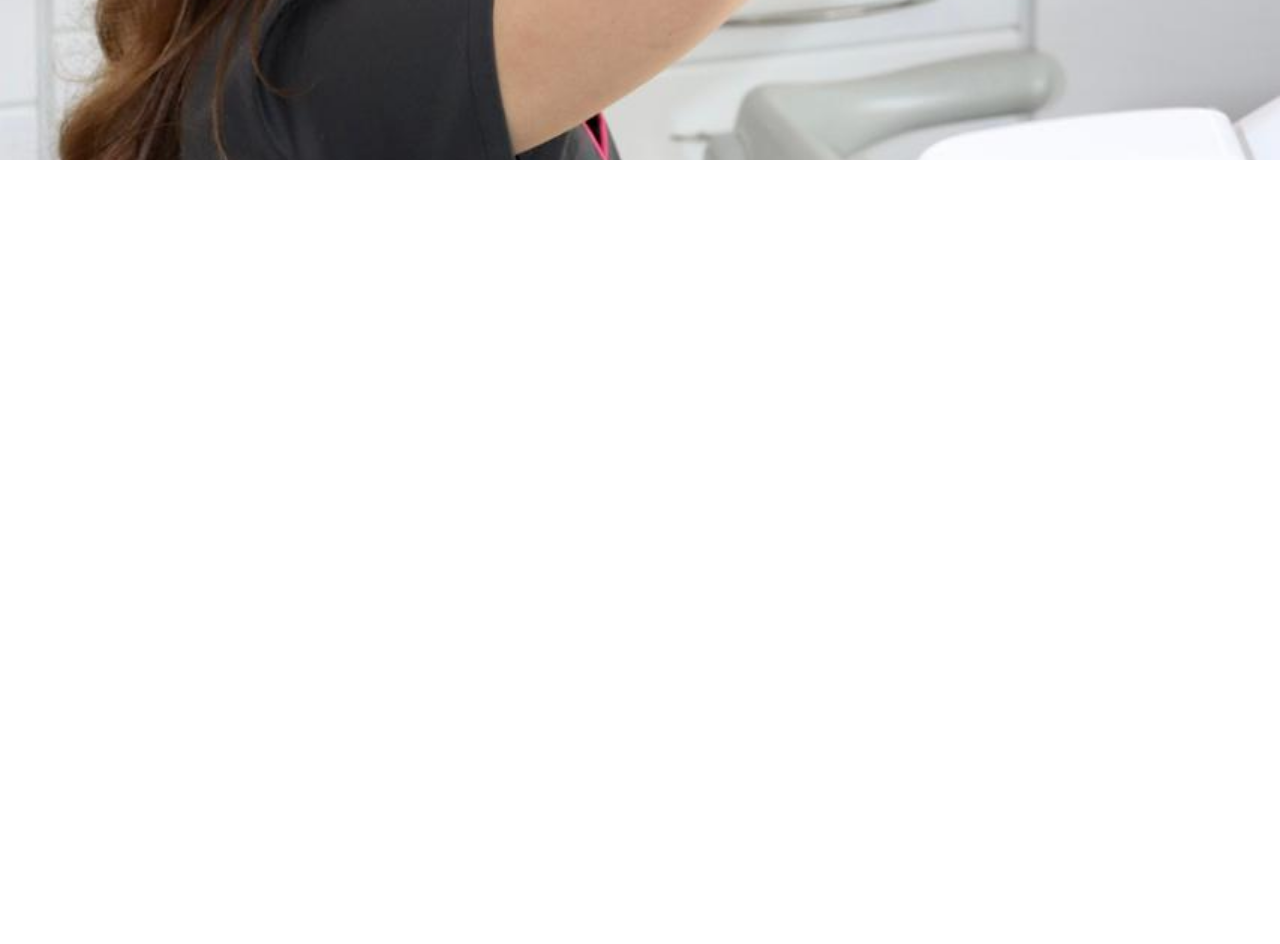
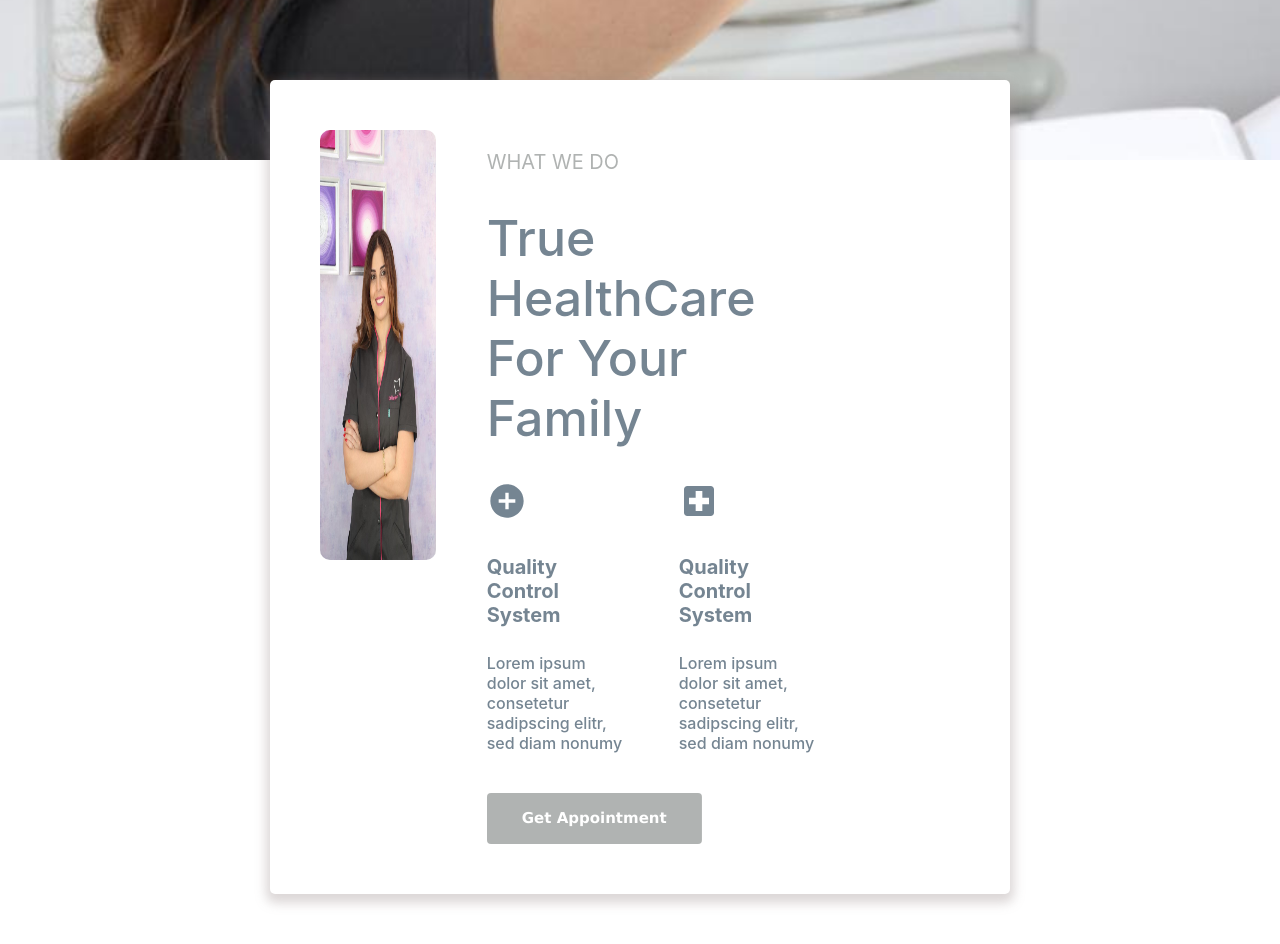
Before and after one commit to MichelNassarleb/DrHanine, a React (Create React App) app: page / in a window 1280 px wide. Shown: the part 760-1704 px from the top of the page. Before the commit the page ends 920 px from the top, so only its background shows below. Built offline with nearby package versions, Linux system fonts and the light colour scheme.

Commit message:
Added healthcare on wide screens

```diff
--- a/package.json
+++ b/package.json
@@ -3,6 +3,9 @@
   "version": "0.1.0",
   "private": true,
   "dependencies": {
+    "@emotion/react": "^11.10.5",
+    "@emotion/styled": "^11.10.5",
+    "@mui/icons-material": "^5.10.15",
     "@testing-library/jest-dom": "^5.16.5",
     "@testing-library/react": "^13.4.0",
     "@testing-library/user-event": "^13.5.0",
--- /dev/null
+++ b/src/components/healthcare/healthCare.tsx
@@ -0,0 +1,38 @@
+import React, { FC } from "react";
+import front from '../../assets/Images/front.jpeg'
+import './healthCareStyles.css'
+import AddCircleIcon from '@mui/icons-material/AddCircle';
+import { HealthCareProps } from "../../Interfaces/enum";
+import LocalHospitalIcon from '@mui/icons-material/LocalHospital';
+export const HealthCare:FC<HealthCareProps> = (props) => {
+    return (<div className="healthcare-container">
+        <div className="healthcare-items-container">
+            <div className="square-items">
+            <div className="healthcare-img-container"> <img src={front} alt='Dr-Hanine' /></div>
+            <div className="healthcare-data-container">
+               <div className="healthcare-title-container">
+               {props.title ? <h3 children={props.title}/> : null}
+                {props.subtitle ? <h1  children={props.subtitle}/> : null}
+               </div>
+               <div className="healthcare-under-title">
+                <div className="side-container">
+                    <div className="healthcare-icon-container">
+                    <AddCircleIcon sx={{color: '#758592',fontSize:'40px'}} > </AddCircleIcon>
+                    </div>
+                   {props.leftSideTitle ? <h1 className="quality" children={props.leftSideTitle}/> : null}
+                    {props.leftSidedescription ? <p children={props.leftSidedescription}/> : null}
+                </div>
+                <div className="side-container">
+                <div className="healthcare-icon-container">
+                    <LocalHospitalIcon sx={{color: '#758592',fontSize:'40px'}}></LocalHospitalIcon>
+                    </div>
+                    {props.rightSideTitle ? <h1 className="quality" children={props.rightSideTitle}/> : null}
+                    {props.rightSidedescription ? <p children={props.rightSidedescription}/> : null}
+                </div>
+               </div>
+               {props.buttonText ? <div className="btn-container"><button className="contact-btn"><a href='' children={props.buttonText}/></button></div>  : null}
+            </div>
+            </div>
+        </div>
+    </div>)
+}
--- /dev/null
+++ b/src/components/healthcare/healthCareStyles.css
@@ -0,0 +1,92 @@
+.healthcare-container{
+    height: 80vh;
+    width: 100vw;
+}
+.healthcare-items-container{
+    display: flex;
+    width: 100vw;
+    justify-content: center;
+    align-items: center;
+    align-items: center;
+}
+.square-items{
+    width: 50vw;
+    display: flex;
+    flex-direction: row;
+    justify-content: center;
+    padding: 50px;
+    border-radius: 5px;
+    gap: 8%;
+    background-color: white;
+    top: -10vh;
+    z-index: 2;
+    position: relative;
+    box-shadow: 0px 5px 11px 4px rgba(156,141,141,0.35);
+-webkit-box-shadow: 0px 5px 11px 4px rgba(156,141,141,0.35);
+-moz-box-shadow: 0px 5px 11px 4px rgba(156,141,141,0.35);
+}
+.healthcare-img-container{
+    height: 430px;
+    width: 287px;
+    border-radius: 10px;
+    border-width: none;
+    overflow: hidden;
+}
+.healthcare-img-container img{
+    height: 100%;
+    width: 100%;
+}
+.healthcare-data-container{
+    display: flex;
+    flex-direction: column;
+    align-items: flex-start;
+}
+.healthcare-title-container{
+    width: 60%;
+}
+.healthcare-under-title{
+    display: flex;
+    flex-direction: row;
+    gap: 50px;
+}
+.healthcare-title-container h1{
+    font-size: 50px;
+    font-weight: 500;
+    color: var(--darkGrey);
+}
+.healthcare-title-container h3{
+    font-size: 20px;
+    font-weight: 400;
+    color: var(--grey);
+}
+.side-container{
+    display: flex;
+    flex-direction: column;
+    width: 30%;
+}.side-container h1{
+    margin: 0;
+}
+.healthcare-icon-container{
+    margin-bottom: 30px;
+}
+.quality{
+    margin-bottom: 10px !important;
+    color: var(--darkGrey);
+    width: 100%;
+    font-size: 20px;
+    transition: all 0.5s ease;
+}
+.quality:hover{
+    color: var(--grey);
+    cursor: pointer;
+}
+.side-container p{
+    color: var(--darkGrey);
+    font-weight: 500;
+    margin-bottom: 40px;
+}
+
+.healthcare-icon{
+    font-size: 50px;
+    font-weight: 100;
+}
--- a/src/components/home/homeStyles.css
+++ b/src/components/home/homeStyles.css
@@ -11,6 +11,9 @@
 
 .home-container div h1,h3{
     color: var(--darkGrey);
+}
+.home-container div h3{
+    font-weight: 500;
 }
 
 .home-container .home-items-container{
@@ -27,6 +30,7 @@
 }
 .home-container div button{
     width: 100%;
+    cursor: pointer;
 }
 .btn-container{
     border-radius: 4px;
--- a/src/components/navbar/navBarStyles.css
+++ b/src/components/navbar/navBarStyles.css
@@ -26,8 +26,8 @@ list-style: none;
 .nav{
     position: fixed;
     width: 100%;
+    z-index: 100;
     height: 100px;
-
 }
 .contact-btn{
     background-color: transparent;
@@ -35,6 +35,7 @@ list-style: none;
     border-radius: 4px;
     color: #fff;
     border: none;
+    cursor: pointer;
     transition: all ease 0.5s;
 }
 .a:hover, .a:focus {
@@ -67,7 +68,7 @@ list-style: none;
     background: linear-gradient(to left, var(--grey) 50%, var(--darkGrey) 50%) right;
     background-size: 200%;
     transition: all 0.5s ease;
-    cursor: pointer;
+
 }
 
 .bckgr:hover{
--- a/src/screens/Homescreen/homeScreen.tsx
+++ b/src/screens/Homescreen/homeScreen.tsx
@@ -1,4 +1,5 @@
 import React from "react";
+import { HealthCare } from "../../components/healthcare/healthCare";
 import { Home } from "../../components/home/home";
 import { Navbar } from "../../components/navbar/navBar";
 import { navData } from "../../data";
@@ -11,5 +12,14 @@ export const HomeScreen = () => {
         subtitle="LET US BRIGHTEN YOUR SMILE"
         buttonText="WHO WE ARE"
         />
+        <HealthCare
+        title="WHAT WE DO"
+        subtitle="True HealthCare For Your Family"
+        rightSideTitle="Quality Control System"
+        leftSideTitle="Quality Control System"
+        rightSidedescription="Lorem ipsum dolor sit amet, consetetur sadipscing elitr, sed diam nonumy"
+        leftSidedescription="Lorem ipsum dolor sit amet, consetetur sadipscing elitr, sed diam nonumy"
+        buttonText="Get Appointment"
+        />
     </div>
 }
```
Also changed, not shown: src/Interfaces/enum.ts (+10 -0 lines), src/assets/Images/front.jpeg (added), 1 other file (tests, documents, lock files or other folders).
